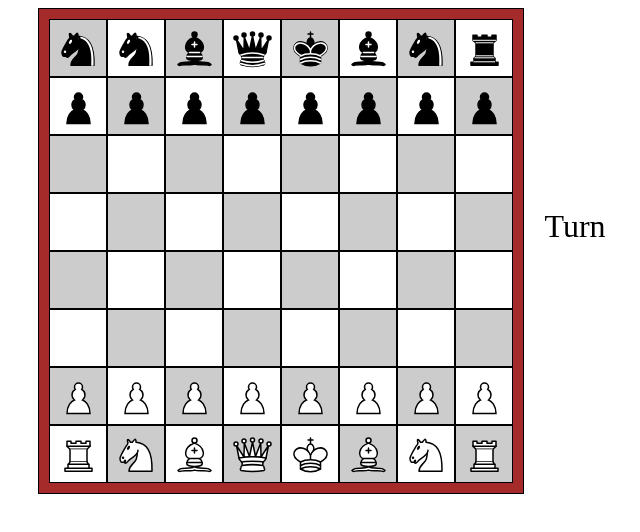
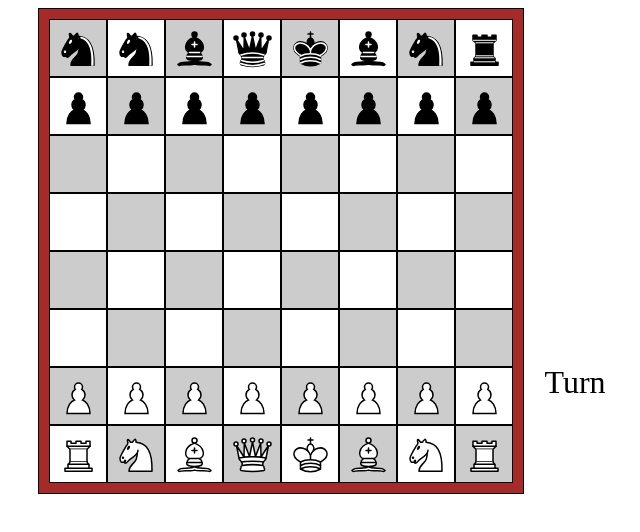
Before and after one commit to antelor/chess-app, a React (Vite) app: page / in a window 1280 px wide. Shown: the top 532 px of the page, without its empty margins (318-958 px from the left). Built offline with nearby package versions, Linux system fonts and the light colour scheme; the HTML template or start-up script is replaced by a standard one.

Commit message:
added animation to turnview display

```diff
--- a/src/components/Turnview.tsx
+++ b/src/components/Turnview.tsx
@@ -3,9 +3,9 @@ import '../styles/Turnview.scss'
 
 function Turnview({turn}: {turn: string}) {
     return (
-        <div className='Turnview'>
+        <div className={`Turnview ${turn}`}>
             Turn
-            <div className= {`turnSquare ${turn}`}></div>
+            <div className= 'turnSquare'></div>
         </div>
     )
 }
--- a/src/styles/Square.scss
+++ b/src/styles/Square.scss
@@ -4,8 +4,8 @@
     display: flex;
     justify-content: center;
     align-items: center;
-    width: 40px;
-    height: 40px;
+    width: 2.5rem;
+    height: 2.5rem;
     border: 1px solid black;
 }
 
--- a/src/styles/Turnview.scss
+++ b/src/styles/Turnview.scss
@@ -5,20 +5,30 @@
     flex-direction: column;
     align-items: center;
     justify-content: center;
+    height: 25rem;
 
     .turnSquare{
         margin-top:10px;
         width: 40px;
         height: 40px;
 
-        transition: background-color 0.5s;
+        transition: background-color 0.9s;
     }
 
-    .w{
+}
+
+.w{
+    justify-content: flex-end;
+
+    .turnSquare{
         background-color: white;
     }
+}
 
-    .b{
+.b{
+    justify-content: flex-start;
+
+    .turnSquare{
         background-color: black;
     }
 }
```
